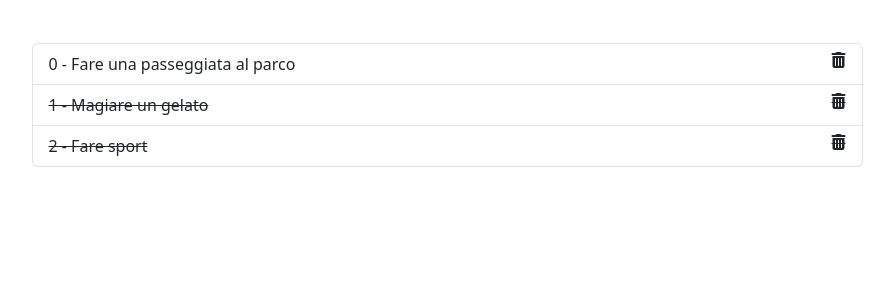
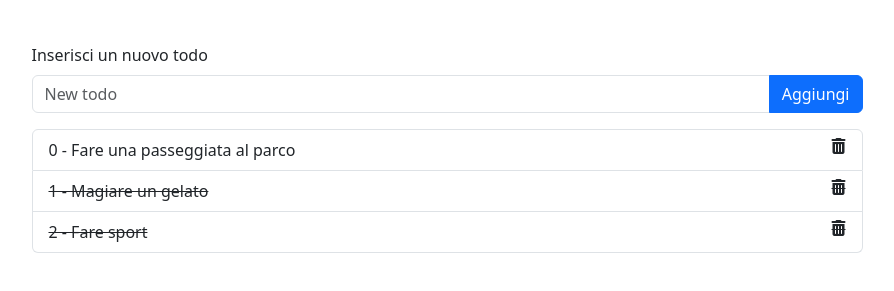
Before and after one commit to DaviGel/vue-todolist, a plain HTML site: page index.html in a window 1280 px wide. Shown: the part 101-392 px from the top of the page, without its empty margins (193-1087 px from the left). Drawn offline with nearby package versions, Linux system fonts and the light colour scheme.

Commit message:
feat: milestone 3

```diff
--- a/css/style.css
+++ b/css/style.css
@@ -0,0 +1,3 @@
+[v-cloak] {
+  display: none;
+}
--- a/index.html
+++ b/index.html
@@ -23,10 +23,29 @@
     <link rel="stylesheet" href="css/style.css" />
   </head>
   <body>
-    <div id="app" class="container">
-      <h1 class="text-center my-5">Todo list</h1>
+    <div id="app" class="container" v-cloak>
       <div class="row">
+        <h1 class="text-center my-5">Todo list</h1>
         <div class="col col-md-9 mx-auto">
+          <label for="new-todo" class="mb-2">Inserisci un nuovo todo</label>
+          <div class="input-group mb-3">
+            <input
+              type="text"
+              class="form-control"
+              placeholder="New todo"
+              aria-describedby="button-addon2"
+              v-model="newTodo"
+              id="new-todo"
+            />
+            <button
+              class="btn btn-primary"
+              type="button"
+              id="button-addon2"
+              @click="addTodo"
+            >
+              Aggiungi
+            </button>
+          </div>
           <ul class="list-group">
             <li
               v-for="(todo, index) in todos"
--- a/js/main.js
+++ b/js/main.js
@@ -19,6 +19,7 @@ createApp({
           done: true,
         },
       ],
+      newTodo: null,
     };
   },
 
@@ -30,5 +31,9 @@ createApp({
     removeTodo(index) {
       this.todos.splice(index, 1);
     },
+    addTodo() {
+      this.todos.push({ text: this.newTodo, done: false });
+      this.newTodo = null;
+    },
   },
 }).mount('#app');
```
